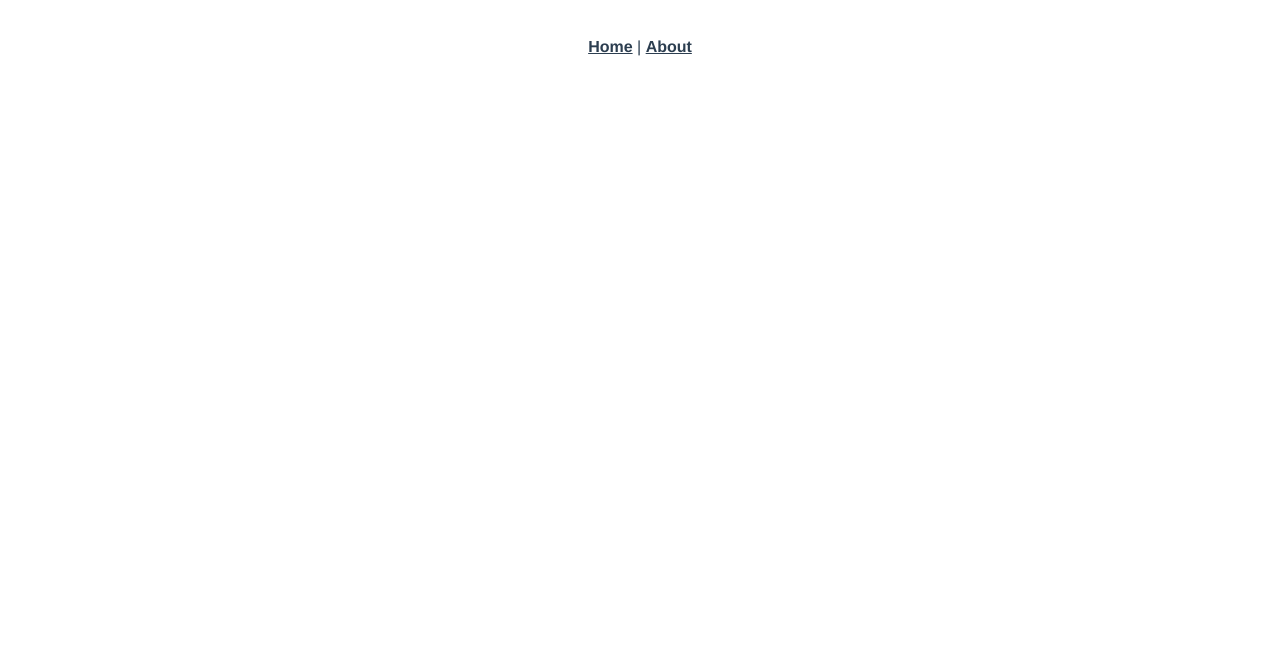
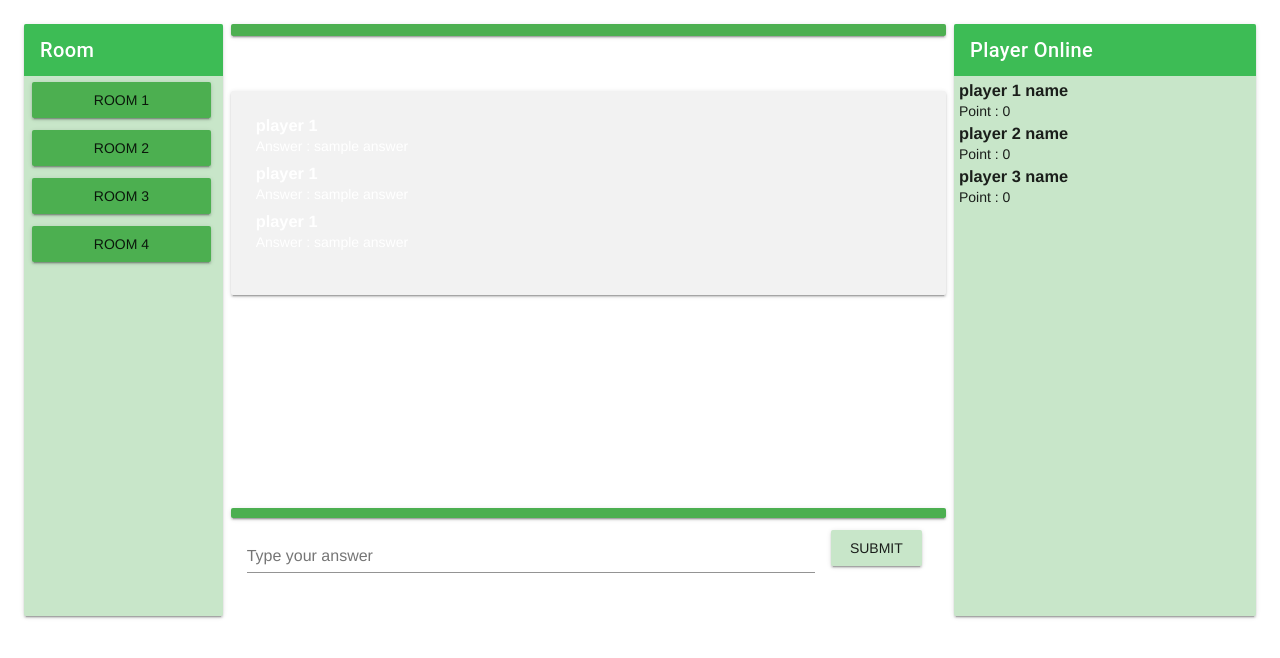
Before and after one commit to geoQuiz/client, a Vue app in the folder geoquiz/: page /#/board in a window 1280 px wide. Shown: the top 658 px of the page. Built offline with nearby package versions, Linux system fonts and the light colour scheme.

Commit message:
add view of login board and all components

```diff
--- a/geoquiz/package.json
+++ b/geoquiz/package.json
@@ -10,6 +10,7 @@
   "dependencies": {
     "vue": "^2.5.16",
     "vue-router": "^3.0.1",
+    "vuetify": "^1.1.8",
     "vuex": "^3.0.1"
   },
   "devDependencies": {
@@ -17,6 +18,7 @@
     "@vue/cli-plugin-eslint": "^3.0.0-rc.5",
     "@vue/cli-service": "^3.0.0-rc.5",
     "@vue/eslint-config-standard": "^3.0.0-rc.5",
+    "material-design-icons-iconfont": "^3.0.3",
     "node-sass": "^4.9.0",
     "sass-loader": "^7.0.1",
     "vue-template-compiler": "^2.5.16"
--- a/geoquiz/src/App.vue
+++ b/geoquiz/src/App.vue
@@ -1,9 +1,5 @@
 <template>
   <div id="app">
-    <div id="nav">
-      <router-link to="/">Home</router-link> |
-      <router-link to="/about">About</router-link>
-    </div>
     <router-view/>
   </div>
 </template>
@@ -16,14 +12,4 @@
   text-align: center;
   color: #2c3e50;
 }
-#nav {
-  padding: 30px;
-  a {
-    font-weight: bold;
-    color: #2c3e50;
-    &.router-link-exact-active {
-      color: #42b983;
-    }
-  }
-}
 </style>
--- /dev/null
+++ b/geoquiz/src/components/Chat.vue
@@ -0,0 +1,26 @@
+<template>
+  <div class="chat">
+    <h3>{{player}}</h3>
+    <span>Answer : {{answer}}</span>
+  </div>
+</template>
+
+<script>
+export default {
+  name: 'Chat',
+  props: {
+    player: String,
+    answer : String
+  }
+}
+</script>
+
+<!-- Add "scoped" attribute to limit CSS to this component only -->
+<style scoped lang="scss">
+.chat {
+  margin : 5px;
+}
+h3 {
+  margin-bottom: 3px;
+}
+</style>
--- a/geoquiz/src/components/HelloWorld.vue
+++ /dev/null
@@ -1,57 +0,0 @@
-<template>
-  <div class="hello">
-    <h1>{{ msg }}</h1>
-    <p>
-      For guide and recipes on how to configure / customize this project,<br>
-      check out the
-      <a href="https://cli.vuejs.org" target="_blank">vue-cli documentation</a>.
-    </p>
-    <h3>Installed CLI Plugins</h3>
-    <ul>
-      <li><a href="https://github.com/vuejs/vue-cli/tree/dev/packages/%40vue/cli-plugin-babel" target="_blank">babel</a></li>
-      <li><a href="https://github.com/vuejs/vue-cli/tree/dev/packages/%40vue/cli-plugin-eslint" target="_blank">eslint</a></li>
-    </ul>
-    <h3>Essential Links</h3>
-    <ul>
-      <li><a href="https://vuejs.org" target="_blank">Core Docs</a></li>
-      <li><a href="https://forum.vuejs.org" target="_blank">Forum</a></li>
-      <li><a href="https://chat.vuejs.org" target="_blank">Community Chat</a></li>
-      <li><a href="https://twitter.com/vuejs" target="_blank">Twitter</a></li>
-    </ul>
-    <h3>Ecosystem</h3>
-    <ul>
-      <li><a href="https://router.vuejs.org" target="_blank">vue-router</a></li>
-      <li><a href="https://vuex.vuejs.org" target="_blank">vuex</a></li>
-      <li><a href="https://github.com/vuejs/vue-devtools#vue-devtools" target="_blank">vue-devtools</a></li>
-      <li><a href="https://vue-loader.vuejs.org" target="_blank">vue-loader</a></li>
-      <li><a href="https://github.com/vuejs/awesome-vue" target="_blank">awesome-vue</a></li>
-    </ul>
-  </div>
-</template>
-
-<script>
-export default {
-  name: 'HelloWorld',
-  props: {
-    msg: String
-  }
-}
-</script>
-
-<!-- Add "scoped" attribute to limit CSS to this component only -->
-<style scoped lang="scss">
-h3 {
-  margin: 40px 0 0;
-}
-ul {
-  list-style-type: none;
-  padding: 0;
-}
-li {
-  display: inline-block;
-  margin: 0 10px;
-}
-a {
-  color: #42b983;
-}
-</style>
--- /dev/null
+++ b/geoquiz/src/components/Player.vue
@@ -0,0 +1,26 @@
+<template>
+  <div class="player">
+    <h3>{{player}}</h3>
+    <span>Point : {{point}}</span>
+  </div>
+</template>
+
+<script>
+export default {
+  name: 'Player',
+  props: {
+    player: String,
+    point : String
+  }
+}
+</script>
+
+<!-- Add "scoped" attribute to limit CSS to this component only -->
+<style scoped lang="scss">
+.player {
+  margin : 5px;
+}
+h3 {
+  margin-bottom: 3px;
+}
+</style>
--- /dev/null
+++ b/geoquiz/src/components/Room.vue
@@ -0,0 +1,21 @@
+<template>
+  <div class="room">
+    <v-btn color="green" class = "btn">{{ msg }}</v-btn>
+  </div>
+</template>
+
+<script>
+export default {
+  name: 'Room',
+  props: {
+    msg: String
+  }
+}
+</script>
+
+<!-- Add "scoped" attribute to limit CSS to this component only -->
+<style scoped lang="scss">
+.btn {
+  width : 90%;
+}
+</style>
--- a/geoquiz/src/main.js
+++ b/geoquiz/src/main.js
@@ -2,6 +2,9 @@ import Vue from 'vue'
 import App from './App.vue'
 import router from './router'
 import store from './store'
+import Vuetify from 'vuetify'
+import('../node_modules/vuetify/dist/vuetify.min.css')
+Vue.use(Vuetify)
 
 Vue.config.productionTip = false
 
--- a/geoquiz/src/router.js
+++ b/geoquiz/src/router.js
@@ -1,7 +1,7 @@
 import Vue from 'vue'
 import Router from 'vue-router'
 import Home from './views/Home.vue'
-import About from './views/About.vue'
+import Board from './views/Board.vue'
 
 Vue.use(Router)
 
@@ -13,9 +13,9 @@ export default new Router({
       component: Home
     },
     {
-      path: '/about',
-      name: 'about',
-      component: About
+      path: '/board',
+      name: 'board',
+      component: Board
     }
   ]
 })
--- a/geoquiz/src/views/About.vue
+++ /dev/null
@@ -1,5 +0,0 @@
-<template>
-  <div class="about">
-    <h1>This is an about page</h1>
-  </div>
-</template>
--- /dev/null
+++ b/geoquiz/src/views/Board.vue
@@ -0,0 +1,92 @@
+<template>
+  <div class="board">
+    <v-container fluid grid-list-md>
+      <v-layout row wrap style="height : 600px;">
+        <v-flex d-flex xs12 sm6 md2>
+          <v-card color="green lighten-4"  class="text-lg-left">
+            <v-card-title primary class="title headbar">Room</v-card-title>
+            <Room msg="room 1"/>
+            <Room msg="room 2"/>
+            <Room msg="room 3"/>
+            <Room msg="room 4"/>
+
+          </v-card>
+        </v-flex>
+        <v-flex d-flex xs12 sm6 md7>
+          <v-layout column >
+            <v-flex d-flex >
+              <v-card color="green" dark style="height : 20%">
+                <v-card-text >
+                  <h3 style="color : white ; ">Sample Question : dimana lokasi hacktiv8</h3>
+                </v-card-text>
+              </v-card>
+            </v-flex>
+            <v-flex d-flex>
+              <v-card dark style="height : 50% ; background : #F2F2F2" >
+                <v-container id="scroll-target" style="max-height: 400px;" class="scroll-y">
+                  <v-layout column style="height: 400px; text-align : left">
+                    <Chat player="player 1" answer="sample answer"/>
+                    <Chat player="player 1" answer="sample answer"/>
+                    <Chat player="player 1" answer="sample answer"/>
+                  </v-layout>
+                </v-container>
+              </v-card>
+            </v-flex>
+            <v-flex d-flex>
+              <v-card color="green" style="height : 10%">
+                <v-card-text>
+                  <v-layout row-wrap>
+                    <v-flex d-flex xs12 sm6 md10>
+                      <v-text-field
+                        v-model="answer"
+                        style = "color : white"
+                        label="Type your answer">
+                      </v-text-field>
+                    </v-flex>
+                    <v-flex d-flex xs12 sm6 md2>
+                      <v-btn color="green lighten-4">Submit</v-btn>
+                    </v-flex>
+                  </v-layout>
+
+                </v-card-text>
+              </v-card>
+            </v-flex>
+          </v-layout>
+        </v-flex>
+        <v-flex d-flex xs12 sm6 md3>
+          <v-card color="green lighten-4"  class="text-lg-left">
+            <v-card-title primary class="title headbar">Player Online</v-card-title>
+            <Player player="player 1 name" point="0"/>
+            <Player player="player 2 name" point="0"/>
+            <Player player="player 3 name" point="0"/>
+          </v-card>
+        </v-flex>
+      </v-layout>
+    </v-container>
+  </div>
+</template>
+
+<script>
+// @ is an alias to /src
+import Room from '@/components/Room.vue'
+import Chat from '@/components/Chat.vue'
+import Player from '@/components/Player.vue'
+
+export default {
+  name: 'board',
+  components: {
+    Room,
+    Chat,
+    Player
+  }
+}
+</script>
+
+
+<!-- Add "scoped" attribute to limit CSS to this component only -->
+<style scoped lang="scss">
+.headbar {
+  background-color : #3DBC55;
+  color :white
+}
+</style>
--- a/geoquiz/src/views/Home.vue
+++ b/geoquiz/src/views/Home.vue
@@ -1,18 +1,50 @@
 <template>
   <div class="home">
-    <img src="../assets/logo.png">
-    <HelloWorld msg="Welcome to Your Vue.js App"/>
+    <v-container fluid fill-height>
+
+      <v-layout align-center justify-center>
+        <v-flex xs12 sm8 md4>
+          <h2>Welcome to Geographic Quiz</h2>
+          <v-card class="elevation-12">
+            <v-toolbar color="green">
+              <v-toolbar-title>Player login</v-toolbar-title>
+              <v-spacer></v-spacer>
+            </v-toolbar>
+            <v-card-text>
+              <v-form>
+                <v-text-field style="color : green" name="login" label="Input your name" type="text"></v-text-field>
+              </v-form>
+            </v-card-text>
+            <v-card-actions>
+              <v-btn color="green">Submit</v-btn>
+            </v-card-actions>
+          </v-card>
+        </v-flex>
+      </v-layout>
+    </v-container>
+
   </div>
 </template>
 
 <script>
 // @ is an alias to /src
-import HelloWorld from '@/components/HelloWorld.vue'
 
 export default {
   name: 'home',
   components: {
-    HelloWorld
   }
 }
 </script>
+
+<style scoped lang="scss">
+.home {
+  color:white;
+  margin-top : 100px;
+}
+
+h2 {
+  color : green;
+  margin-bottom : 10px;
+}
+
+</style>
```
Also changed, not shown: 1 other file (tests, documents, lock files or other folders).
